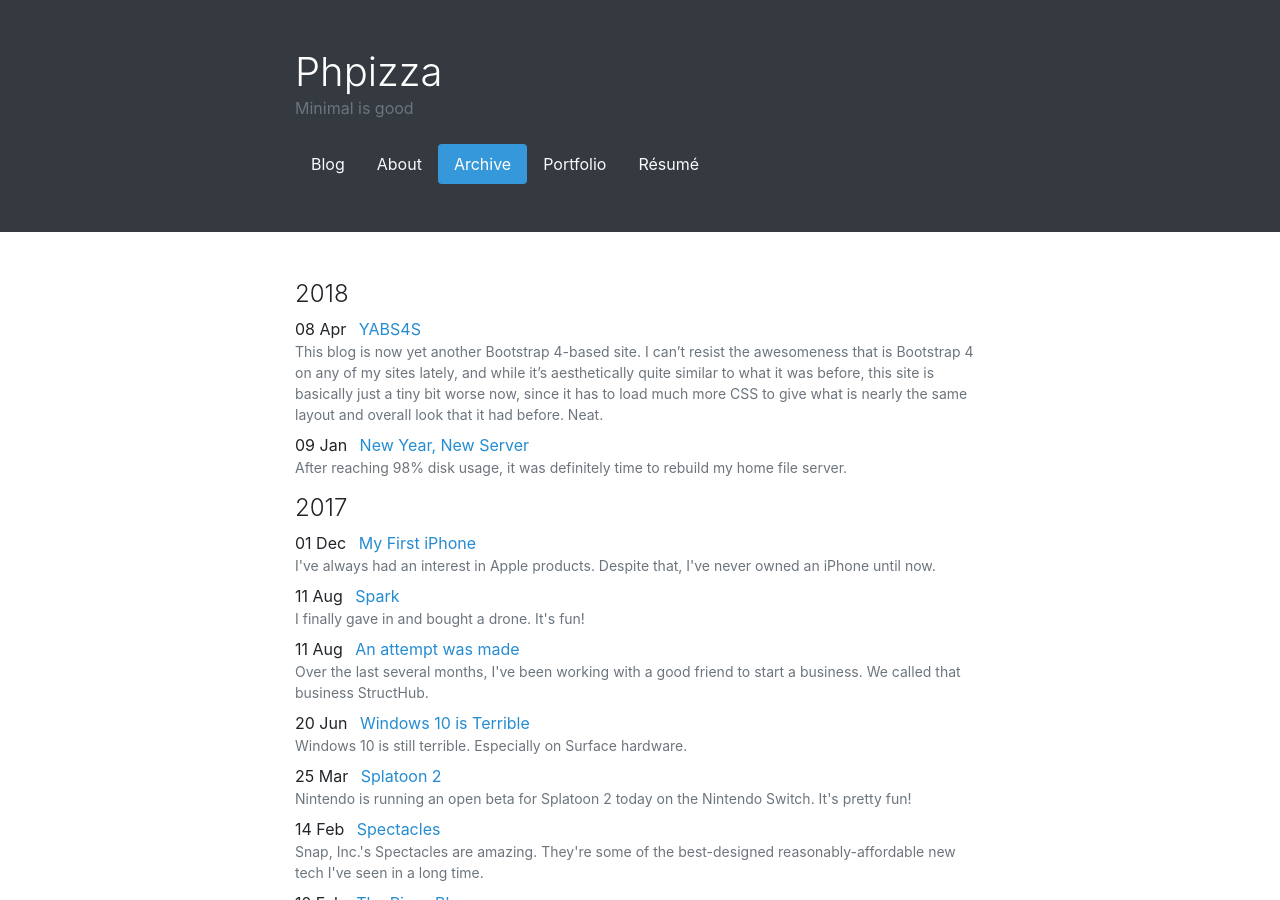
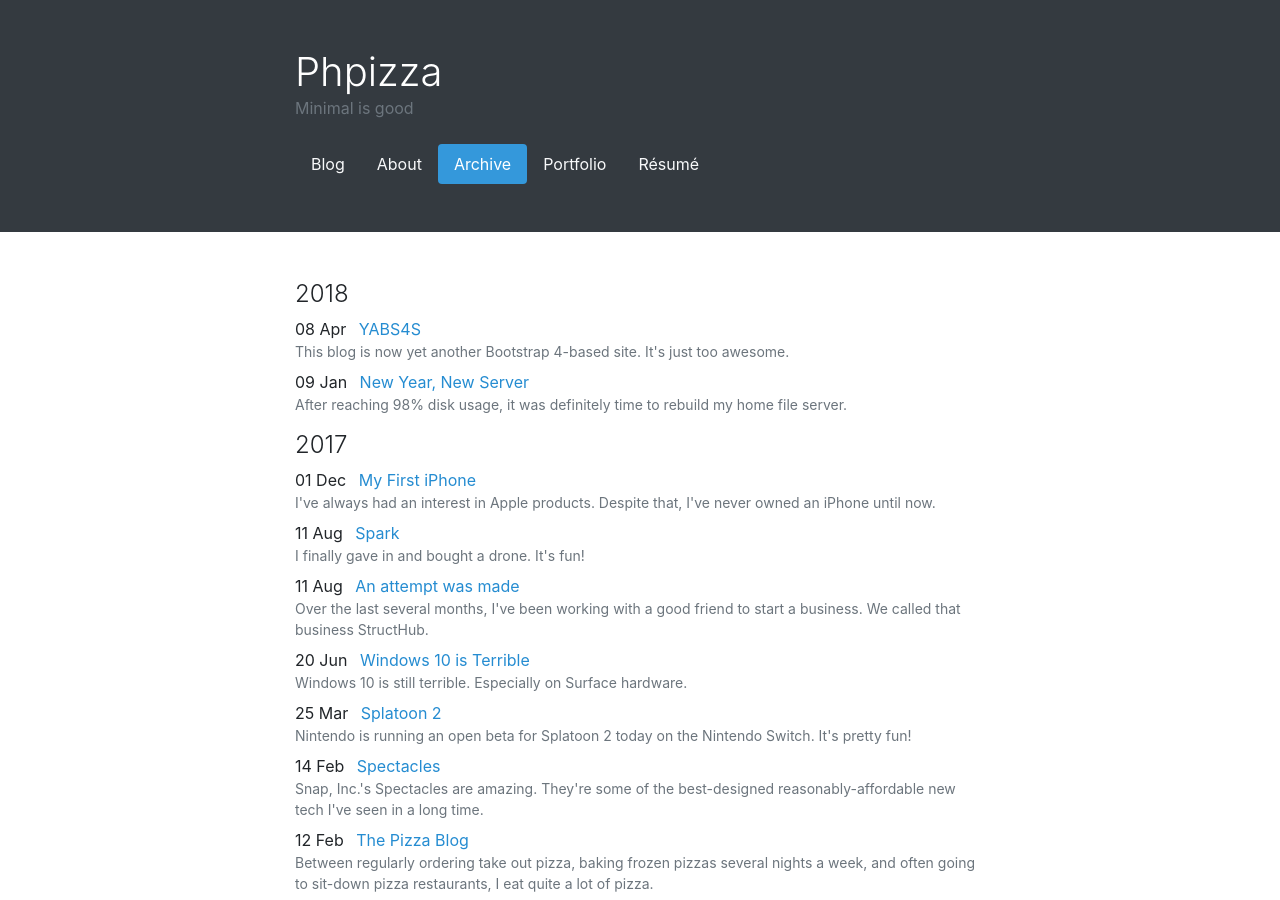
Before and after one commit to Alanaktion/alanaktion.github.io, a Jekyll site: the page built from archive.html, in a window 1280 px wide and 900 px high. Built offline with Jekyll 4.4.1, drawn with Linux system fonts in a browser that asks for light colours; some of the changed lines change nothing that is shown.

Commit message:
Adding excerpt for yabs4s

```diff
--- a/_posts/2018-04-08-yabs4s.md
+++ b/_posts/2018-04-08-yabs4s.md
@@ -2,6 +2,7 @@
 layout: post
 title: YABS4S
 date: 2018-04-08 15:01:00
+excerpt: This blog is now yet another Bootstrap 4-based site. It's just too awesome.
 ---
 
 This blog is now yet another Bootstrap 4-based site. I can't resist the awesomeness that is Bootstrap 4 on any of my sites lately, and while it's aesthetically quite similar to what it was before, this site is basically just a tiny bit worse now, since it has to load much more CSS to give what is nearly the same layout and overall look that it had before. Neat.
```
